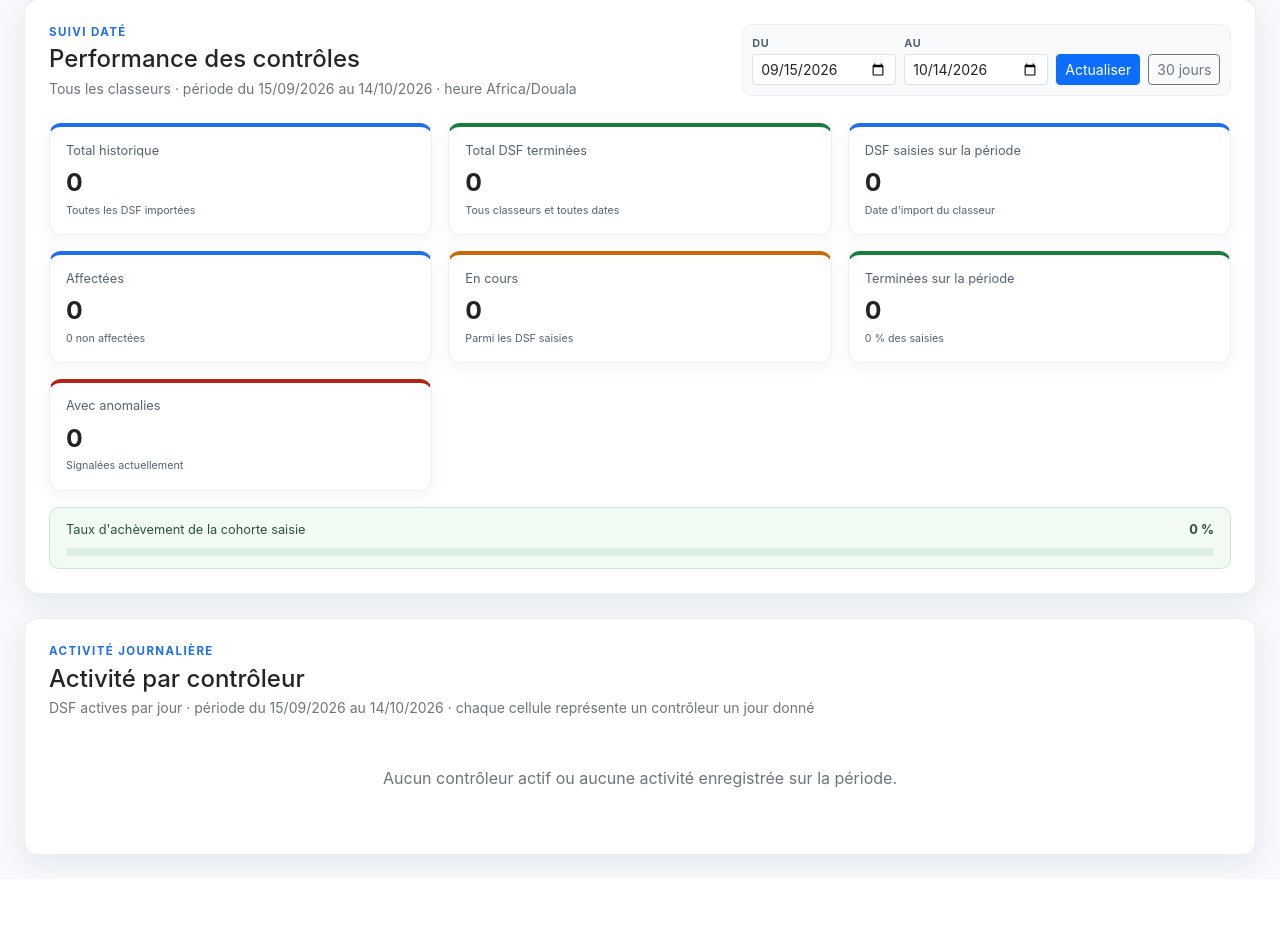
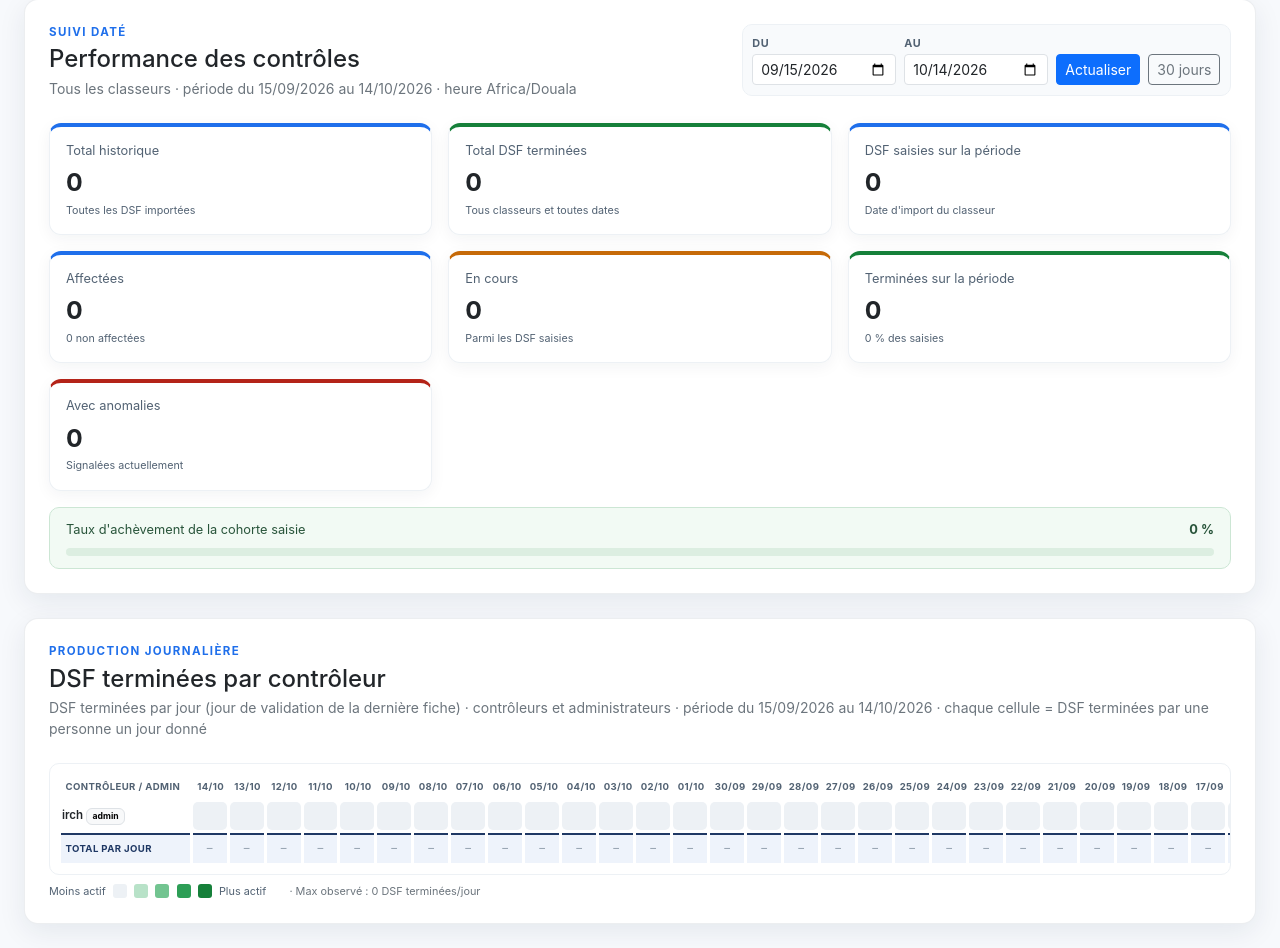
Before and after one commit to irchhjc/Stage-INS, a Flask app: page /admin/ in a window 1280 px wide. Shown: the part 570-1518 px from the top of the page. Before the commit the page ends 1442 px from the top, so only its background shows below. Run offline with Flask 3, Linux system fonts and the light colour scheme; the visitor is signed in with stand-in values (Sample User, id 1); data comes from the database, SQL or seed files in the repository; data that the repository does not hold is empty; some libraries are stand-ins or nearby versions.

Commit message:
Count completed DSFs per person per day, admins included
The daily table now counts DSFs currently completed, on the day their last
fiche was validated and by whoever validated it, instead of DSFs merely
touched. Active administrators appear alongside controllers.

Co-Authored-By: Claude Sonnet 5.5 <noreply@anthropic.com>

```diff
--- a/app/routes/admin.py
+++ b/app/routes/admin.py
@@ -65,10 +65,12 @@ def dashboard():
     except ValueError as exc:
         flash(str(exc), "warning")
         performance = build_admin_performance()
+    # Les administrateurs contrôlent parfois des DSF : ils figurent dans le suivi journalier.
+    reviewers = User.query.filter(User.is_active.is_(True), User.role.in_(["controller", "admin"])).order_by(User.role, User.username).all()
     controller_daily = build_controller_daily_stats(
         performance["date_from"],
         performance["date_to"],
-        controllers,
+        reviewers,
     )
     return render_template(
         "admin/dashboard.html",
--- a/app/services/admin_dashboard_service.py
+++ b/app/services/admin_dashboard_service.py
@@ -174,7 +174,11 @@ def build_admin_performance(date_from_raw=None, date_to_raw=None):
 
 
 def build_controller_daily_stats(date_from, date_to, controllers):
-    """Per-controller daily activity stats (DSFs touched, fiches closed, corrections)."""
+    """Statistiques journalières par utilisateur qui contrôle (contrôleurs et administrateurs).
+
+    ``dsfs`` = DSF actuellement terminées dont la dernière fiche a été validée ce jour-là
+    par cet utilisateur ; ``fiches`` et ``corrections`` viennent du journal d'audit.
+    """
     if not controllers:
         return {"rows": [], "totals": None, "day_labels": [], "max_dsfs_per_day": 0}
 
@@ -212,11 +216,34 @@ def build_controller_daily_stats(date_from, date_to, controllers):
         day = _local_date(created_at)
         if day not in raw[ctrl.id]:
             continue
-        raw[ctrl.id][day]["dsfs"].add(dsf_id)
         if action in FINAL_FICHE_ACTIONS:
             raw[ctrl.id][day]["fiches"] += 1
         if action == "correction":
             raw[ctrl.id][day]["corrections"] += 1
+
+    # DSF terminées : jour et auteur de la validation de leur dernière fiche.
+    last_validation = (
+        db.session.query(FicheStatus.dsf_id, func.max(FicheStatus.validated_at).label("last_at"))
+        .join(DSF, DSF.id == FicheStatus.dsf_id)
+        .filter(DSF.status == "completed")
+        .group_by(FicheStatus.dsf_id)
+        .subquery()
+    )
+    completion_rows = (
+        db.session.query(FicheStatus.dsf_id, FicheStatus.validated_at, FicheStatus.operator)
+        .join(
+            last_validation,
+            (FicheStatus.dsf_id == last_validation.c.dsf_id)
+            & (FicheStatus.validated_at == last_validation.c.last_at),
+        )
+        .filter(FicheStatus.validated_at >= start_utc, FicheStatus.validated_at < end_utc)
+        .all()
+    )
+    for dsf_id, validated_at, operator in completion_rows:
+        ctrl = controller_by_name.get(operator)
+        day = _local_date(validated_at)
+        if ctrl is not None and day in raw[ctrl.id]:
+            raw[ctrl.id][day]["dsfs"].add(dsf_id)
 
     max_dsfs = max(
         (len(d["dsfs"]) for cd in raw.values() for d in cd.values()),
--- a/app/templates/admin/dashboard.html
+++ b/app/templates/admin/dashboard.html
@@ -80,34 +80,34 @@
   <div class="card-body p-4">
     <div class="d-flex justify-content-between align-items-start gap-3 flex-wrap mb-4">
       <div>
-        <p class="eyebrow mb-1">ACTIVITÉ JOURNALIÈRE</p>
-        <h2 id="activityHeatmapTitle" class="h4 mb-1">Activité par contrôleur</h2>
-        <p class="small text-secondary mb-0">DSF actives par jour · période du {{ performance.date_from.strftime('%d/%m/%Y') }} au {{ performance.date_to.strftime('%d/%m/%Y') }} · chaque cellule représente un contrôleur un jour donné</p>
+        <p class="eyebrow mb-1">PRODUCTION JOURNALIÈRE</p>
+        <h2 id="activityHeatmapTitle" class="h4 mb-1">DSF terminées par contrôleur</h2>
+        <p class="small text-secondary mb-0">DSF terminées par jour (jour de validation de la dernière fiche) · contrôleurs et administrateurs · période du {{ performance.date_from.strftime('%d/%m/%Y') }} au {{ performance.date_to.strftime('%d/%m/%Y') }} · chaque cellule = DSF terminées par une personne un jour donné</p>
       </div>
     </div>
 
     {% if controller_daily.rows %}
 
-    <div class="heatmap-wrap" role="region" aria-label="Carte d'activité journalière par contrôleur">
+    <div class="heatmap-wrap" role="region" aria-label="DSF terminées par jour et par contrôleur">
       <table class="heatmap-table">
         <thead>
           <tr>
-            <th class="hm-name-col">Contrôleur</th>
+            <th class="hm-name-col">Contrôleur / admin</th>
             {% for dl in controller_daily.day_labels %}
             <th class="hm-day-col" title="{{ dl.date.strftime('%d/%m/%Y') }}">{{ dl.label }}</th>
             {% endfor %}
-            <th class="hm-total-col">DSF</th>
-            <th class="hm-total-col">Fiches</th>
+            <th class="hm-total-col" title="DSF terminées sur la période">DSF term.</th>
+            <th class="hm-total-col" title="Fiches clôturées (activité)">Fiches</th>
             <th class="hm-total-col">Correct.</th>
           </tr>
         </thead>
         <tbody>
           {% for row in controller_daily.rows %}
           <tr>
-            <td class="hm-name-col">{{ row.user.display_label }}</td>
+            <td class="hm-name-col">{{ row.user.display_label }}{% if row.user.is_admin %} <span class="badge text-bg-light border" title="Administrateur">admin</span>{% endif %}</td>
             {% for day in row.days %}
             <td class="hm-cell activity-{{ day.level }}"
-                title="{{ day.date.strftime('%d/%m/%Y') }} — {{ row.user.display_label }} : {{ day.dsfs }} DSF active(s), {{ day.fiches }} fiche(s) clôturée(s), {{ day.corrections }} correction(s)">
+                title="{{ day.date.strftime('%d/%m/%Y') }} — {{ row.user.display_label }} : {{ day.dsfs }} DSF terminée(s), {{ day.fiches }} fiche(s) clôturée(s), {{ day.corrections }} correction(s)">
               {%- if day.dsfs > 0 %}<span>{{ day.dsfs }}</span>{% endif -%}
             </td>
             {% endfor %}
@@ -123,7 +123,7 @@
             <th class="hm-name-col" scope="row">Total par jour</th>
             {% for day in controller_daily.totals.days %}
             <td class="hm-sum-cell{{ ' is-empty' if day.dsfs == 0 }}"
-                title="{{ day.date.strftime('%d/%m/%Y') }} — {{ day.dsfs }} DSF au total, {{ day.controllers }} contrôleur(s) actif(s), {{ day.fiches }} fiche(s) clôturée(s), {{ day.corrections }} correction(s)">
+                title="{{ day.date.strftime('%d/%m/%Y') }} — {{ day.dsfs }} DSF terminée(s) au total, {{ day.controllers }} personne(s) ayant terminé des DSF, {{ day.fiches }} fiche(s) clôturée(s), {{ day.corrections }} correction(s)">
               {{- day.dsfs if day.dsfs else '–' -}}
             </td>
             {% endfor %}
@@ -144,12 +144,12 @@
       <span class="hm-legend-cell activity-3"></span>
       <span class="hm-legend-cell activity-4"></span>
       <span>Plus actif</span>
-      <span class="ms-3 text-secondary">· Max observé : {{ controller_daily.max_dsfs_per_day }} DSF/jour</span>
+      <span class="ms-3 text-secondary">· Max observé : {{ controller_daily.max_dsfs_per_day }} DSF terminées/jour</span>
     </div>
 
 
     {% else %}
-    <p class="text-center text-secondary py-4">Aucun contrôleur actif ou aucune activité enregistrée sur la période.</p>
+    <p class="text-center text-secondary py-4">Aucun contrôleur actif ou aucune DSF terminée sur la période.</p>
     {% endif %}
   </div>
 </section>
```
Also changed, not shown: tests/test_admin_daily_total.py (+42 -20 lines).
